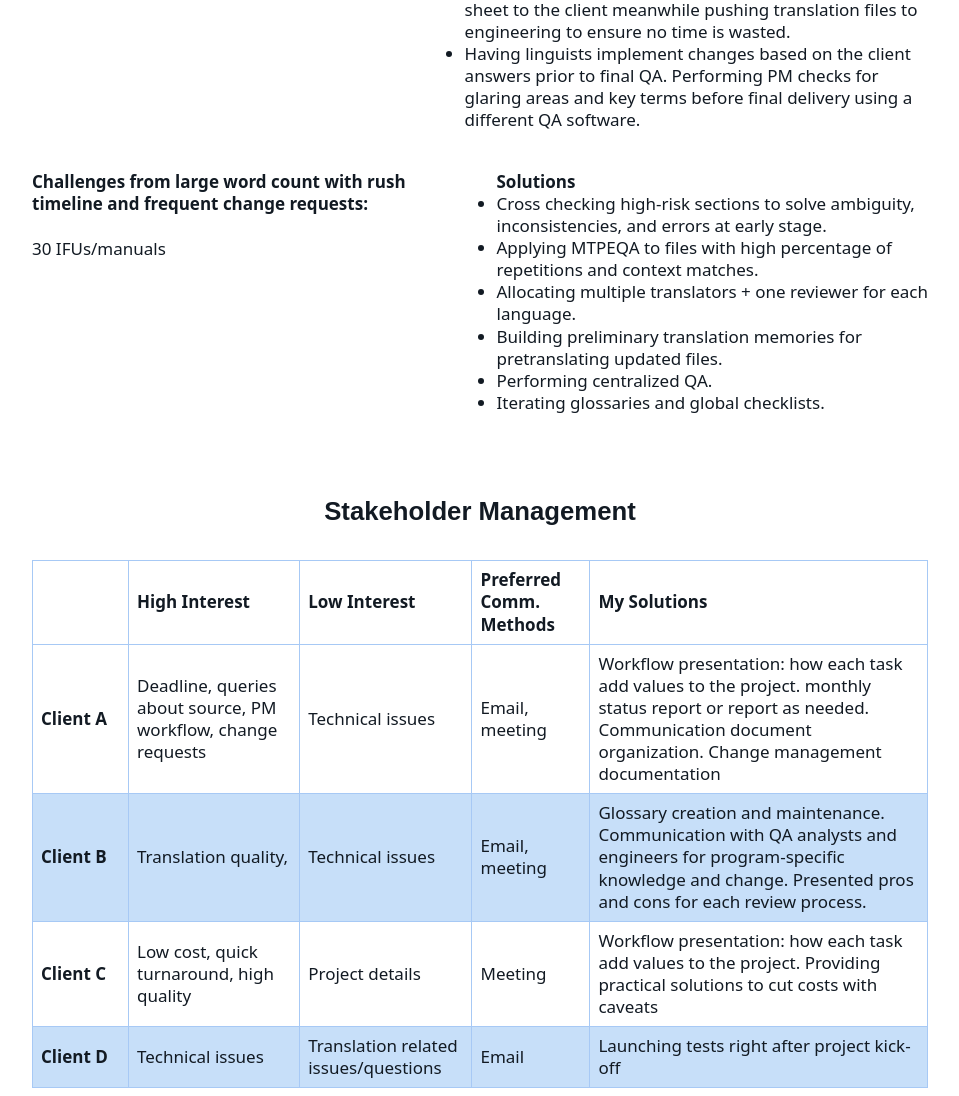
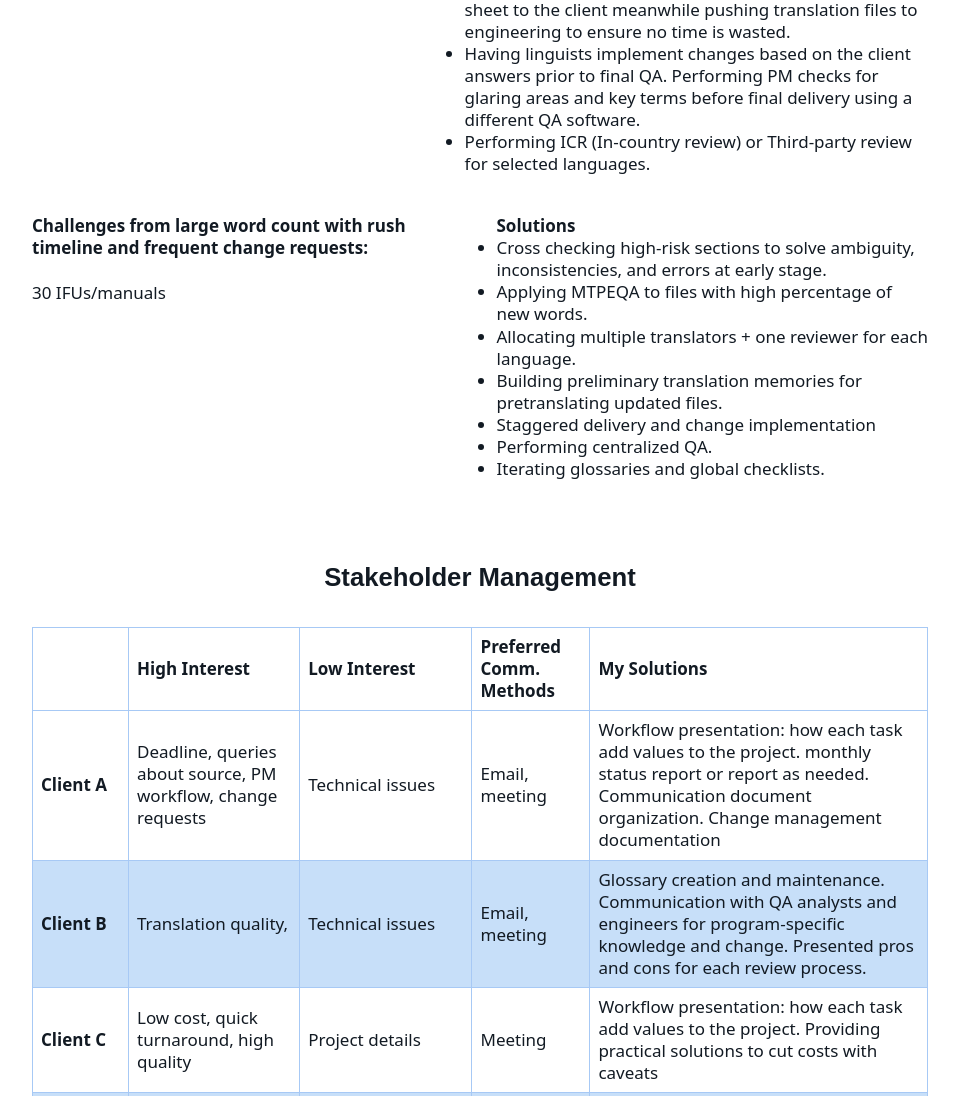
Before and after one commit to jingyilpm/jingyilpm.github.io, a plain HTML site: page index.html in a window 1280 px wide. Shown: the part 1620-2716 px from the top of the page, without its empty margins (160-1119 px from the left). Drawn offline with Linux system fonts and the light colour scheme; a web font is replaced by a local one.

Commit message:
Add files via upload

```diff
--- a/index.html
+++ b/index.html
@@ -59,6 +59,7 @@
                                 <li>Guiding linguists (especially the ones with proven record of being responsible, responsive, and curious) to submit queries while moving the project along.</li>
                                 <li>Creating and sending a well-organized master query sheet to the client meanwhile pushing translation files to engineering to ensure no time is wasted.</li>
                                 <li>Having linguists implement changes based on the client answers prior to final QA. Performing PM checks for glaring areas and key terms before final delivery using a different QA software.</li>
+                                <li>Performing ICR (In-country review) or Third-party review for selected languages.</li>
                             </ul>
                         </div>
                     </div>
@@ -71,9 +72,10 @@
                             <h4></h4>
                             <ul><span class="solution_title">Solutions</span>
                                 <li>Cross checking high-risk sections to solve ambiguity, inconsistencies, and errors at early stage.</li>
-                                <li>Applying MTPEQA to files with high percentage of repetitions and context matches.</li>
+                                <li>Applying MTPEQA to files with high percentage of new words.</li>
                                 <li>Allocating multiple translators + one reviewer for each language.</li>
                                 <li>Building preliminary translation memories for pretranslating updated files.</li>
+                                <li>Staggered delivery and change implementation</li>
                                 <li>Performing centralized QA.</li>
                                 <li>Iterating glossaries and global checklists.</li>
                             </ul>
@@ -165,7 +167,7 @@
                         </div>
                         <div class="lessons_learned_right">
                             <ul><span class="solution_title">Lessons Learned</span>
-                                <li>Despite client being cost sensitive,<br> I should recommend more service items to ensure high quality.</li>
+                                <li>Although the client was very cost sensitve,<br> some effort-driven service items should still be paid with higher rates or differet pricing model. <br>Moving forward, I will proactively recommend different pricing for this scenario.</li>
 
 
                             </ul>
```
